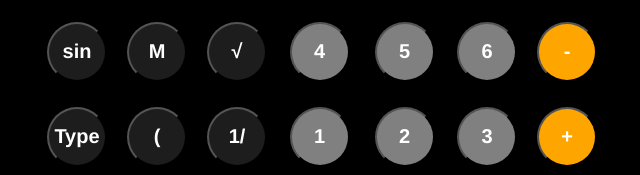
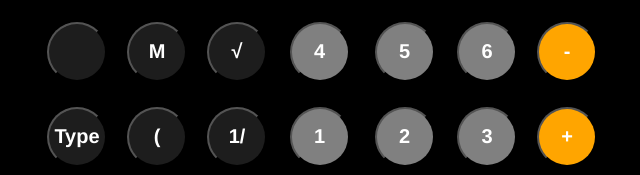
Before and after one commit to WilliamBusby/calculator, a plain HTML site: page index.html in a window 1280 px wide. Shown: the part 354-529 px from the top of the page, 443-1083 px from the left. Drawn offline with Linux system fonts and the light colour scheme.

Commit message:
Removed sine button

```diff
--- a/index.html
+++ b/index.html
@@ -37,7 +37,7 @@
     <button class="extraFunctions desktop" id="bracketRight" title="Close Bracket">)</button>
     <button class="extraFunctions desktop" id="exponent" title="Euler's Number">e^</button>
     <button class="extraFunctions desktop" id="tenOrder" title="Tenth Order">10^</button>
-    <button class="extraFunctions desktop" id="sin" title="Sine">sin</button>
+    <button class="extraFunctions desktop" title="Not in use"></button>
     <button class="extraFunctions desktop" id="changeToBodmas" title="Use Bodmas or LTR?">Type</button>
     <button class="extraFunctions desktop" id="bodmasOrLtr" title="Bodmas used or not?">LTR</button>
 
```
